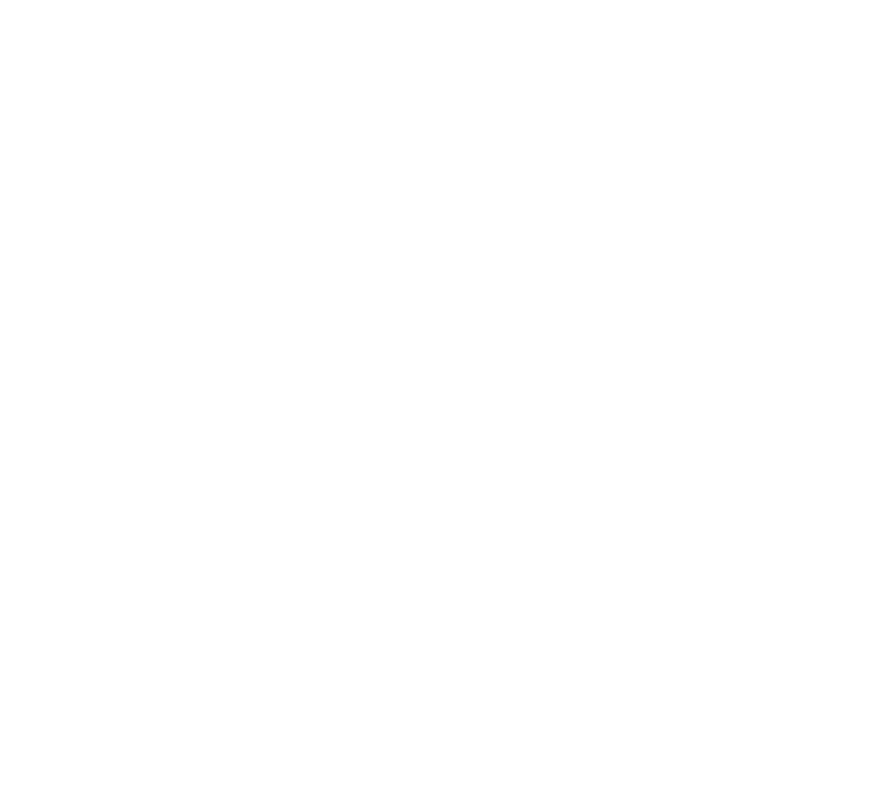
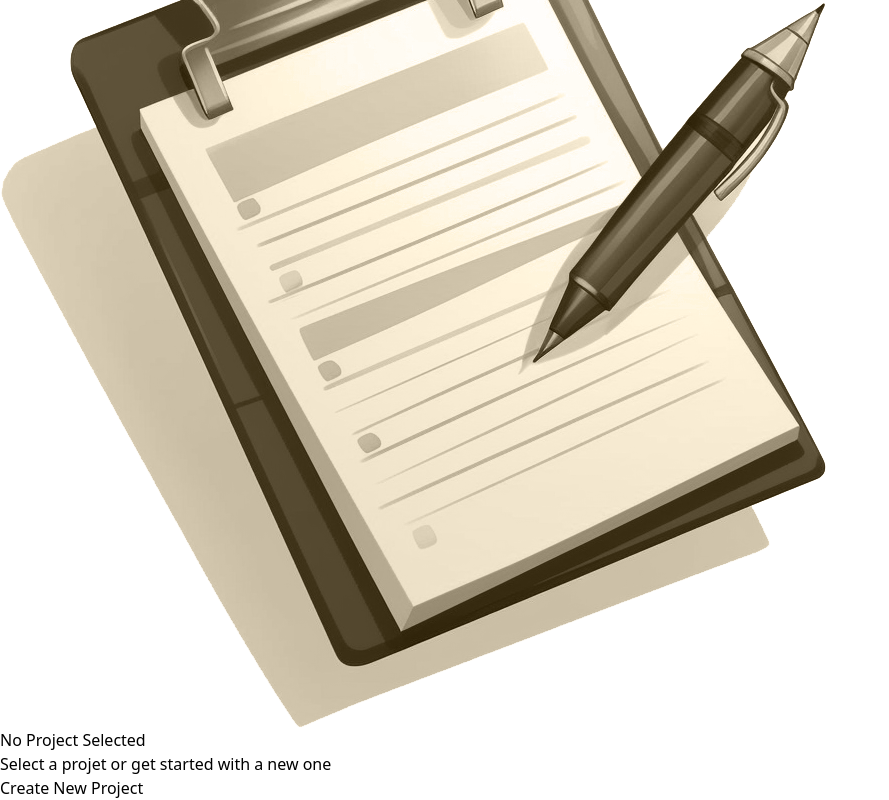
Before and after one commit to NPeredoEsquivel/studying-tailwind, a React (Vite) app: page / in a window 1280 px wide. Shown: the part 175-975 px from the top of the page, without its empty margins (0-889 px from the left). Before the commit the page ends 800 px from the top, so only its background shows below. Built offline with nearby package versions, Linux system fonts and the light colour scheme.

Commit message:
Adding a fallback component when you dont have the form rendered

```diff
--- a/src/App.tsx
+++ b/src/App.tsx
@@ -1,6 +1,7 @@
 import React from 'react';
 import ProjectSideBar from './components/ProjectSideBar/ProjectSideBar';
 import NewProject from './components/NewProject/NewProject';
+import NoProjectSelected from './components/NoProjectSelected/NoProjectSelected';
 
 function App() {
   const [toggleForm, setToggleForm] = React.useState<boolean>(false);
@@ -12,7 +13,7 @@
   return (
     <main className="h-screen my-8 flex gap-8">
       <ProjectSideBar handleToggleForm={handleToggleForm}/>
-      {toggleForm && <NewProject/> }
+      {toggleForm ? <NewProject/> : <NoProjectSelected/> }
     </main>
   );
 }
--- a/src/components/NoProjectSelected/NoProjectSelected.tsx
+++ b/src/components/NoProjectSelected/NoProjectSelected.tsx
@@ -0,0 +1,21 @@
+import React from 'react'
+import noProject from '../../assets/no-projects.png';
+
+type Props = {}
+
+const NoProjectSelected = (props: Props) => {
+  return (
+    <div className="mt-24 text-center w-2/3">
+      <img src={noProject}/>
+      <h2>No Project Selected</h2>
+      <p>Select a projet or get started with a new one</p>
+      <p>
+        <button>
+          Create New Project
+        </button>
+      </p>
+    </div>
+  )
+}
+
+export default NoProjectSelected;
--- a/tsconfig.json
+++ b/tsconfig.json
@@ -20,6 +20,6 @@
       "@/*": ["src/*"]
     }
   },
-  "include": ["src"],
-  "exclude": ["node_modules", "build", "dist"]
+  "exclude": ["node_modules", "build", "dist"],
+  "include": ["src", "global.d.ts"]
 }
```
